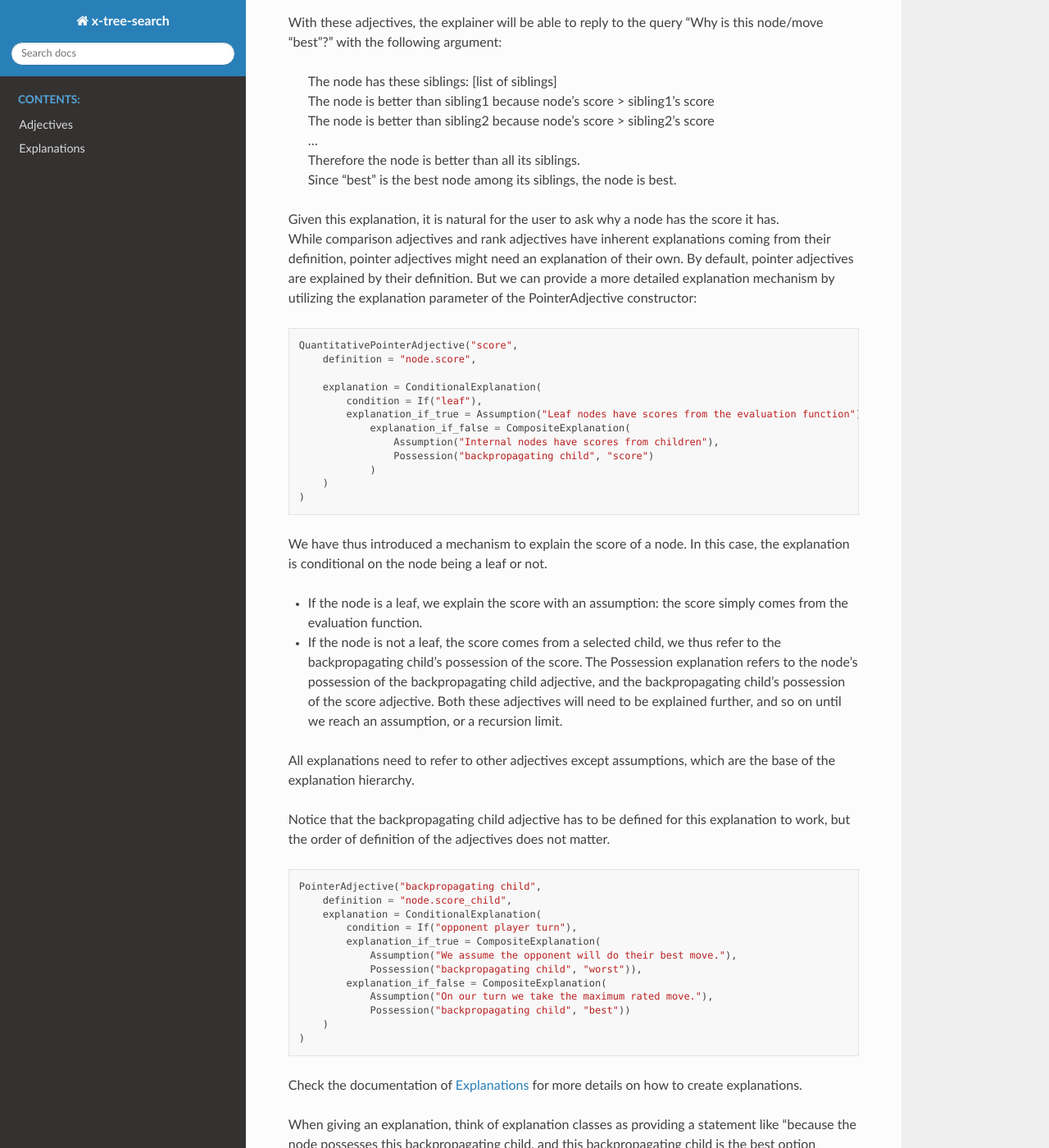
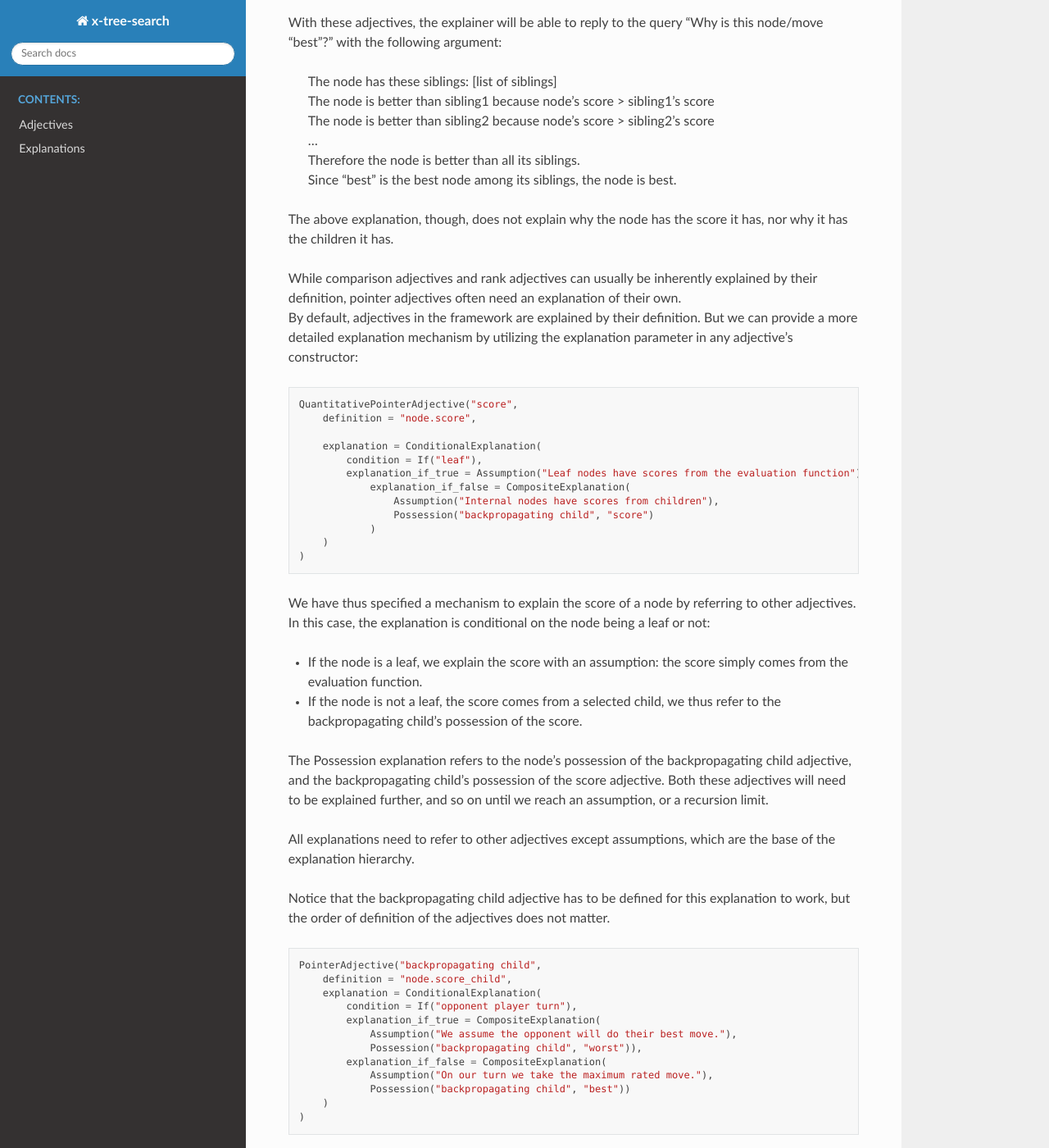
Before and after one commit to nicoloddo/x-tree-search, a Sphinx documentation site: the page built from docs/index.md, in a window 1280 px wide and 1400 px high, scrolled down 1242 px. Shown: the whole window at 82% size. Built offline with Sphinx 7.4.7 and the Read the Docs theme 2.0.0, drawn with Linux system fonts in a browser that asks for light colours.

Commit message:
Corrected introduction

````diff
--- a/docs/index.md
+++ b/docs/index.md
@@ -42,8 +42,10 @@ With these adjectives, the explainer will be able to reply to the query "Why is
 > Therefore the node is better than all its siblings.<br>
 > Since "best" is the best node among its siblings, the node is best.<br>
 
-Given this explanation, it is natural for the user to ask why a node has the score it has.<br>
-While comparison adjectives and rank adjectives have inherent explanations coming from their definition, pointer adjectives might need an explanation of their own. By default, pointer adjectives are explained by their definition. But we can provide a more detailed explanation mechanism by utilizing the explanation parameter of the PointerAdjective constructor:
+The above explanation, though, does not explain why the node has the score it has, nor why it has the children it has.
+
+While comparison adjectives and rank adjectives can usually be inherently explained by their definition, pointer adjectives often need an explanation of their own.<br>
+By default, adjectives in the framework are explained by their definition. But we can provide a more detailed explanation mechanism by utilizing the explanation parameter in any adjective's constructor:
 ```python
 QuantitativePointerAdjective("score",
     definition = "node.score",
@@ -58,9 +60,11 @@ QuantitativePointerAdjective("score",
     )
 )
 ```
-We have thus introduced a mechanism to explain the score of a node. In this case, the explanation is conditional on the node being a leaf or not.
+We have thus specified a mechanism to explain the score of a node by referring to other adjectives.<br>
+In this case, the explanation is conditional on the node being a leaf or not:
 - If the node is a leaf, we explain the score with an assumption: the score simply comes from the evaluation function.
 - If the node is not a leaf, the score comes from a selected child, we thus refer to the backpropagating child's possession of the score.
+
 The Possession explanation refers to the node's possession of the backpropagating child adjective, and the backpropagating child's possession of the score adjective. Both these adjectives will need to be explained further, and so on until we reach an assumption, or a recursion limit.
 
 All explanations need to refer to other adjectives except assumptions, which are the base of the explanation hierarchy.
````
